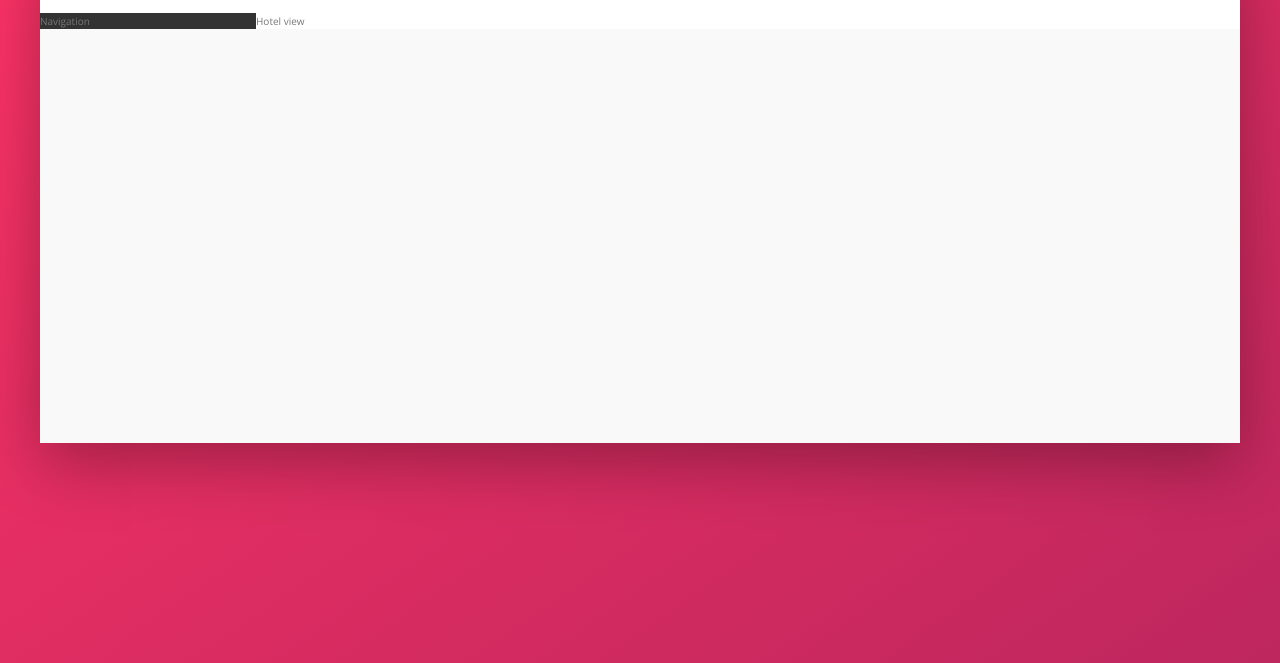
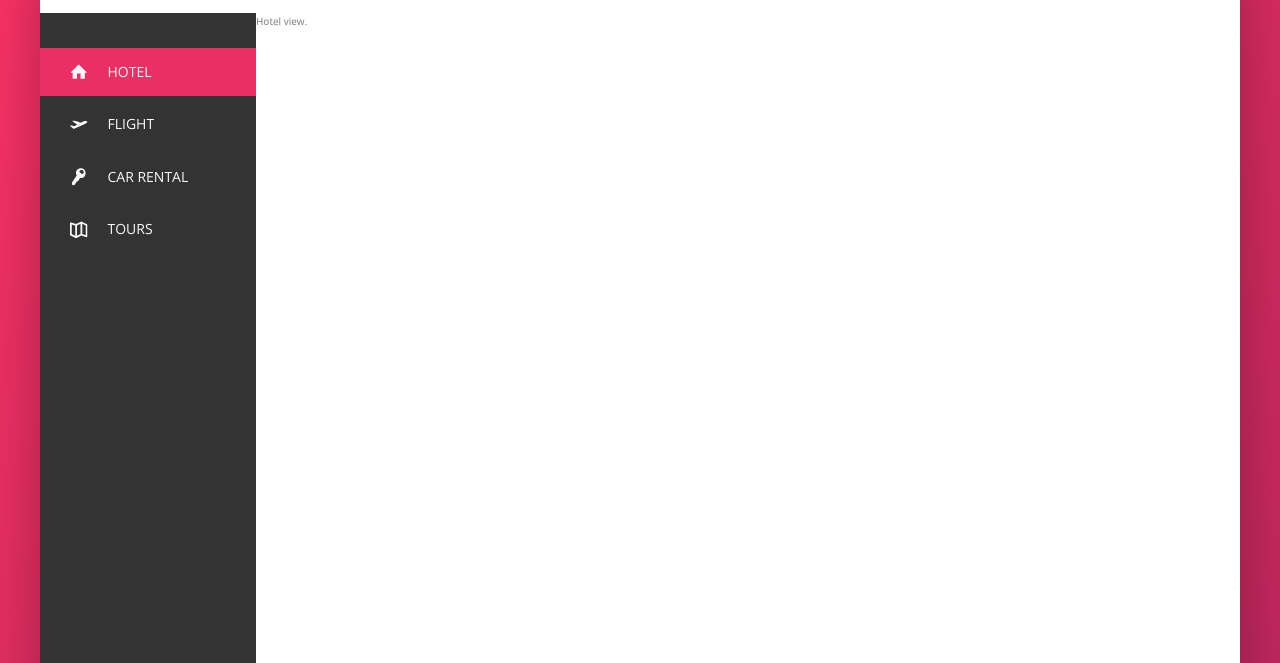
Before and after one commit to Irina-Dehtiarenko/Project-Trillo-with-scss-flex, a website: page index.html in a window 1280 px wide. Shown: the part 137-800 px from the top of the page. Drawn offline with nearby package versions, Linux system fonts and the light colour scheme.

Commit message:
builded and styled the side navigation

```diff
--- a/index.html
+++ b/index.html
@@ -55,8 +55,48 @@
         </nav>
       </header>
       <div class="content">
-        <nav class="sidebar">Navigation</nav>
-        <main class="hotel-view">Hotel view</main>
+        <nav class="sidebar">
+          <ul class="side-nav">
+            <li class="side-nav__item side-nav__item--active">
+              <a href="#" class="side-nav__link">
+                <svg class="side-nav__icon">
+                  <use xlink:href="img/sprite.svg#icon-home"></use>
+                </svg>
+                <span>Hotel</span>
+              </a>
+            </li>
+
+            <li class="side-nav__item">
+              <a href="#" class="side-nav__link">
+                <svg class="side-nav__icon">
+                  <use xlink:href="img/sprite.svg#icon-aircraft-take-off"></use>
+                </svg>
+                <span>Flight</span>
+              </a>
+            </li>
+
+            <li class="side-nav__item">
+              <a href="#" class="side-nav__link">
+                <svg class="side-nav__icon">
+                  <use xlink:href="img/sprite.svg#icon-key"></use>
+                </svg>
+                <span>Car rental</span>
+              </a>
+            </li>
+
+            <li class="side-nav__item">
+              <a href="#" class="side-nav__link">
+                <svg class="side-nav__icon">
+                  <use xlink:href="img/sprite.svg#icon-map"></use>
+                </svg>
+                <span>Tours</span>
+              </a>
+            </li>
+          </ul>
+
+          <div class="legal">&copy; 2022 by trillo. All rights reserved</div>
+        </nav>
+        <main class="hotel-view">Hotel view.</main>
       </div>
     </div>
   </body>
--- a/sass/_components.scss
+++ b/sass/_components.scss
@@ -115,3 +115,77 @@
     margin-right: 1rem;
   }
 }
+
+/////////////////////////////////////////////////////
+/// SIDE NAVIGATION
+///
+
+.side-nav {
+  font-size: 1.4rem;
+  list-style: none;
+  margin-top: 3.5rem;
+
+  &__item {
+    position: relative;
+
+    &:not(:last-child) {
+      margin-bottom: 0.5rem;
+    }
+  }
+
+  &__item::before {
+    content: '';
+    position: absolute;
+    top: 0;
+    left: 0;
+    height: 100%;
+    width: 3px;
+    background-color: var(--color-primary);
+    transform: scaleY(0);
+    transition: transform 0.2s, width 0.4s cubic-bezier(1, 0, 0, 1) 0.2s,
+      background-color 0.1s;
+  }
+
+  &__item:hover:before,
+  &__item--active::before {
+    transform: scaleY(1);
+    width: 100%;
+  }
+
+  &__item:active::before {
+    background-color: var(--color-primary-light);
+  }
+
+  &__link:link,
+  &__link:visited {
+    z-index: 100;
+    position: relative;
+    color: var(--color-grey-light-1);
+    text-decoration: none;
+    text-transform: uppercase;
+    display: block;
+    padding: 1.5rem 3rem;
+
+    display: flex;
+    align-items: center;
+  }
+
+  &__link:hover {
+  }
+  &__icon {
+    width: 1.75rem;
+    height: 1.75rem;
+    margin-right: 2rem;
+    fill: currentColor;
+  }
+}
+
+/////////////////////////////////////////////////////
+/// LEGAL TEXT
+
+.legal {
+  font-size: 1.2rem;
+  color: var(--color-grey-light-4);
+  text-align: center;
+  padding: 2.5rem;
+}
--- a/sass/_layout.scss
+++ b/sass/_layout.scss
@@ -25,9 +25,15 @@
 .sidebar {
   flex: 0 0 18%;
   background-color: var(--color-grey-dark-1);
+
+  display: flex;
+  flex-direction: column;
+  justify-content: space-between;
 }
 
 .hotel-view {
   flex: 1;
   background-color: #fff;
+  // test
+  height: 80rem;
 }
```
Also changed, not shown: css/style.css.
